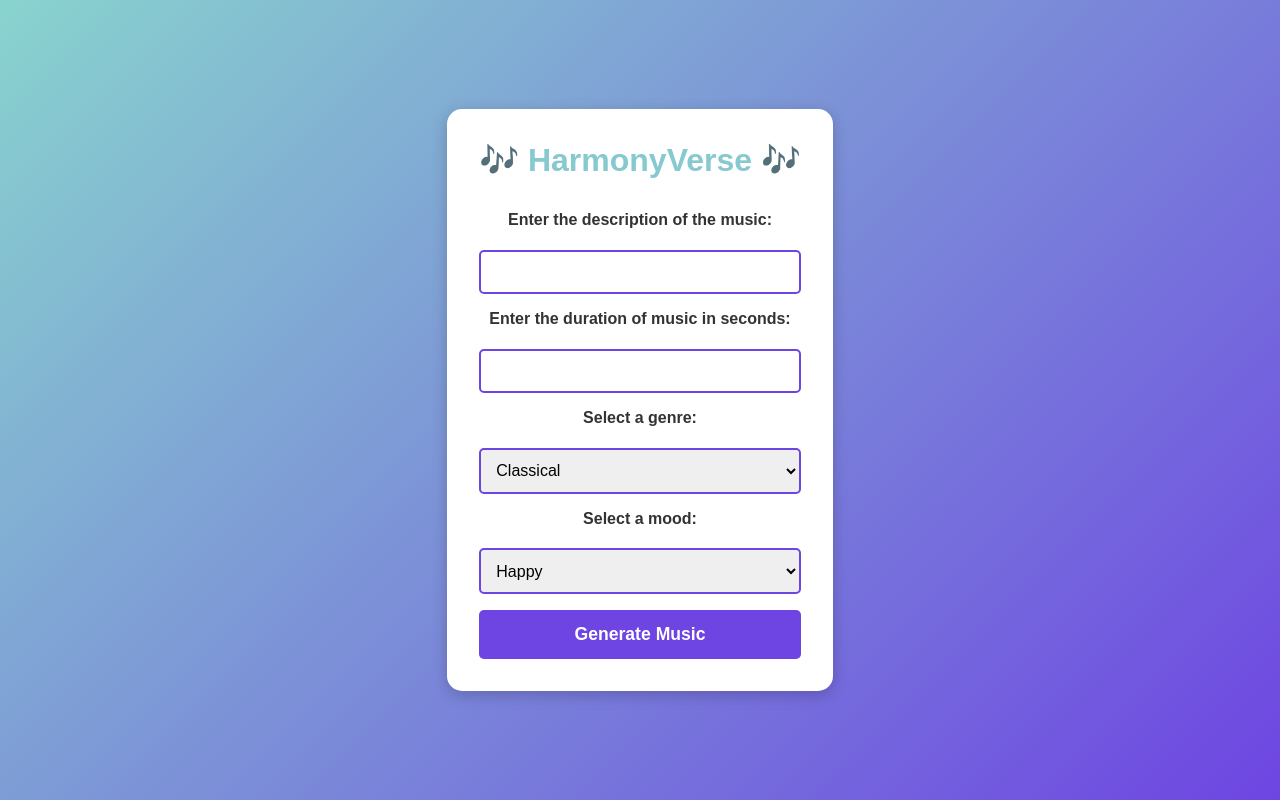
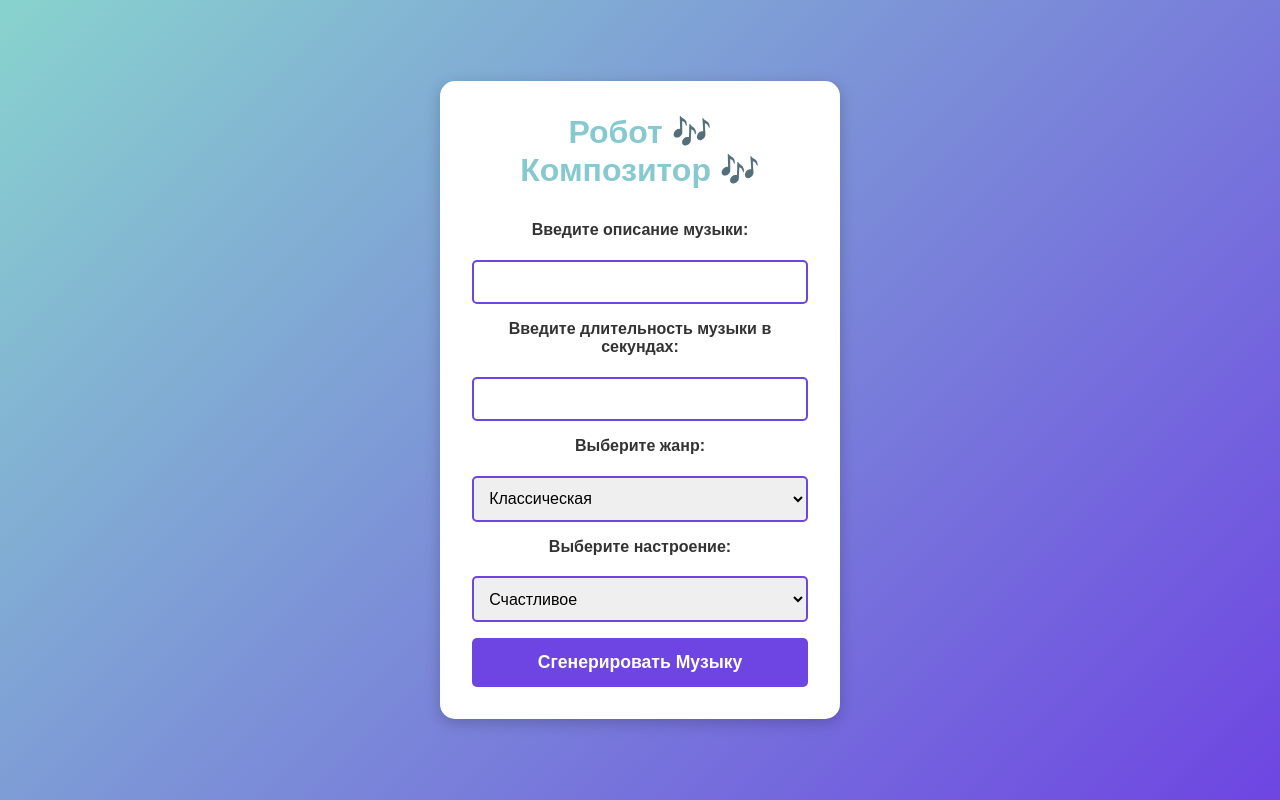
Before and after one commit to nik-koj/MusicGen, a Flask app: page / in a window 1280 px wide. Run offline with Flask 3, Linux system fonts and the light colour scheme.

Commit message:
Add files

```diff
--- a/app.py
+++ b/app.py
@@ -1,6 +1,7 @@
 from flask import Flask, render_template, request, url_for, send_file
 from transformers import AutoProcessor, MusicgenForConditionalGeneration, pipeline
 import scipy.io.wavfile
+from googletrans import Translator
 import numpy as np
 import os
 
@@ -10,33 +11,31 @@ app = Flask(__name__)
 processor = AutoProcessor.from_pretrained("facebook/musicgen-small")
 music_model = MusicgenForConditionalGeneration.from_pretrained("facebook/musicgen-small")
 
-# Load the lyrics generation pipeline
-lyrics_pipe = pipeline("text-generation", model="ECE1786-AG/lyrics-generator")
+# Create a Translator object
+translator = Translator()
 
 # Save generated files to a folder
 if not os.path.exists("static/generated"):
     os.makedirs("static/generated")
 
+
 @app.route("/", methods=["GET", "POST"])
 def index():
     music_file_url = None
-    generated_lyrics = None  # Initialize lyrics variable
     if request.method == "POST":
-        user_text = request.form["user_text"]
-        user_duration = int(request.form["user_duration"])
-        genre = request.form["genre"]
-        mood = request.form["mood"]
+        try:
+            user_text = request.form["user_text"]
+            user_duration = int(request.form["user_duration"])
+            genre = request.form["genre"]
+            mood = request.form["mood"]
 
-        if user_text:
-            # Create a prompt for generating lyrics
-            prompt = f"Generate lyrics of a song based on these words: {genre}, {mood}, {user_text}"
+            # Translate the parameters to English
+            translated_genre = translator.translate(genre, src='ru', dest='en').text
+            translated_mood = translator.translate(mood, src='ru', dest='en').text
+            translated_text = translator.translate(user_text, src='ru', dest='en').text
 
-            # Generate lyrics using the lyrics generation model
-            generated_lyrics = lyrics_pipe(prompt, max_length=500, num_return_sequences=1)[0]['generated_text']
-            generated_lyrics = generated_lyrics[len(user_text):]
-
-            # Generate music based on a different prompt
-            music_prompt = f"{genre}, {mood}, {user_text}"
+            # Generate music based on the translated prompt
+            music_prompt = f"{translated_genre}, {translated_mood}, {translated_text}"
             tokens_per_second = 50
             max_length = user_duration * tokens_per_second
 
@@ -51,8 +50,11 @@ def index():
             scipy.io.wavfile.write(wav_file_path, rate=sampling_rate, data=audio_waveform)
 
             music_file_url = url_for("static", filename=f"generated/{file_name}")
+        except Exception as e:
+            return f"An error occurred: {e}"
 
-    return render_template("index.html", music_file_url=music_file_url, generated_lyrics=generated_lyrics)
+    return render_template("index.html", music_file_url=music_file_url)
+
 
 @app.route("/download/<filename>")
 def download_file(filename):
--- a/templates/index.html
+++ b/templates/index.html
@@ -1,64 +1,51 @@
 <!DOCTYPE html>
-<html lang="en">
+<html lang="ru">
 <head>
     <meta charset="UTF-8">
     <meta name="viewport" content="width=device-width, initial-scale=1.0">
-    <title>Music Generator !!</title>
+    <title>Генератор Музыки !!</title>
     <link rel="stylesheet" href="static/style.css">
 </head>
 <body>
     <div class="outer-cont">
-
         <div class="container">
-        <h1 class="title">🎶 HarmonyVerse 🎶</h1>
+            <h1 class="title">Робот 🎶 Композитор 🎶</h1>
             <form method="POST" action="/" enctype="multipart/form-data" class="form">
-            <label for="user_text">Enter the description of the music:</label>
+                <label for="user_text">Введите описание музыки:</label>
                 <input type="text" id="user_text" name="user_text" required>
-
-            <label for="user_duration">Enter the duration of music in seconds:</label>
+                <label for="user_duration">Введите длительность музыки в секундах:</label>
                 <input type="number" id="user_duration" name="user_duration" min="1" required>
-
-            <label for="genre">Select a genre:</label>
+                <label for="genre">Выберите жанр:</label>
                 <select id="genre" name="genre">
-                <option>Classical</option>
-                <option>Jazz</option>
-                <option>Rock</option>
-                <option>Electronic</option>
-                <option>Pop</option>
+                    <option>Классическая</option>
+                    <option>Джаз</option>
+                    <option>Рок</option>
+                    <option>Электронная</option>
+                    <option>Поп</option>
                 </select>
-
-            <label for="mood">Select a mood:</label>
+                <label for="mood">Выберите настроение:</label>
                 <select id="mood" name="mood">
-                <option>Happy</option>
-                <option>Sad</option>
-                <option>Energetic</option>
-                <option>Calm</option>
+                    <option>Счастливое</option>
+                    <option>Грустное</option>
+                    <option>Энергичное</option>
+                    <option>Спокойное</option>
                 </select>
-
-            <button type="submit" class="submit-btn">Generate Music</button>
+                <button type="submit" class="submit-btn">Сгенерировать Музыку</button>
             </form>
-
             {% if music_file_url %}
                 <div class="music-player">
-                <h2>Generated Music</h2>
+                    <h2>Сгенерированная Музыка</h2>
                     <audio controls>
                         <source src="{{ music_file_url }}" type="audio/wav">
-                    Your browser does not support the audio element.
+                        Ваш браузер не поддерживает аудио элемент.
                     </audio>
                     <a href="{{ url_for('download_file', filename=music_file_url.split('/')[-1]) }}" class="download-btn">
-                    Download Music
+                        Скачать Аудиофайл
                     </a>
                 </div>
             {% endif %}
+        </div>
 
-
-    </div>
-    {% if generated_lyrics %}
-            <div class="generated-lyrics">
-                <h3>Generated Lyrics:</h3>
-                <p>{{ generated_lyrics }}</p>
-            </div>
-        {% endif %}
     </div>
 </body>
 </html>
```
Lines whose indentation alone changed are shown as unchanged.
